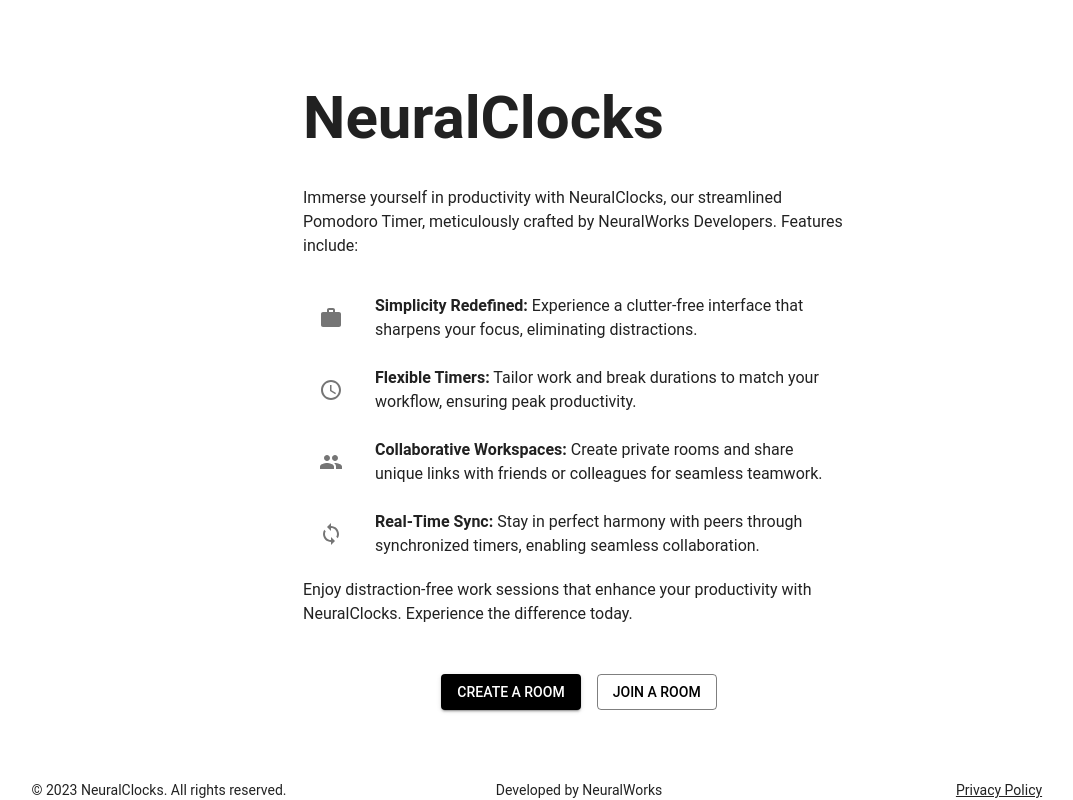
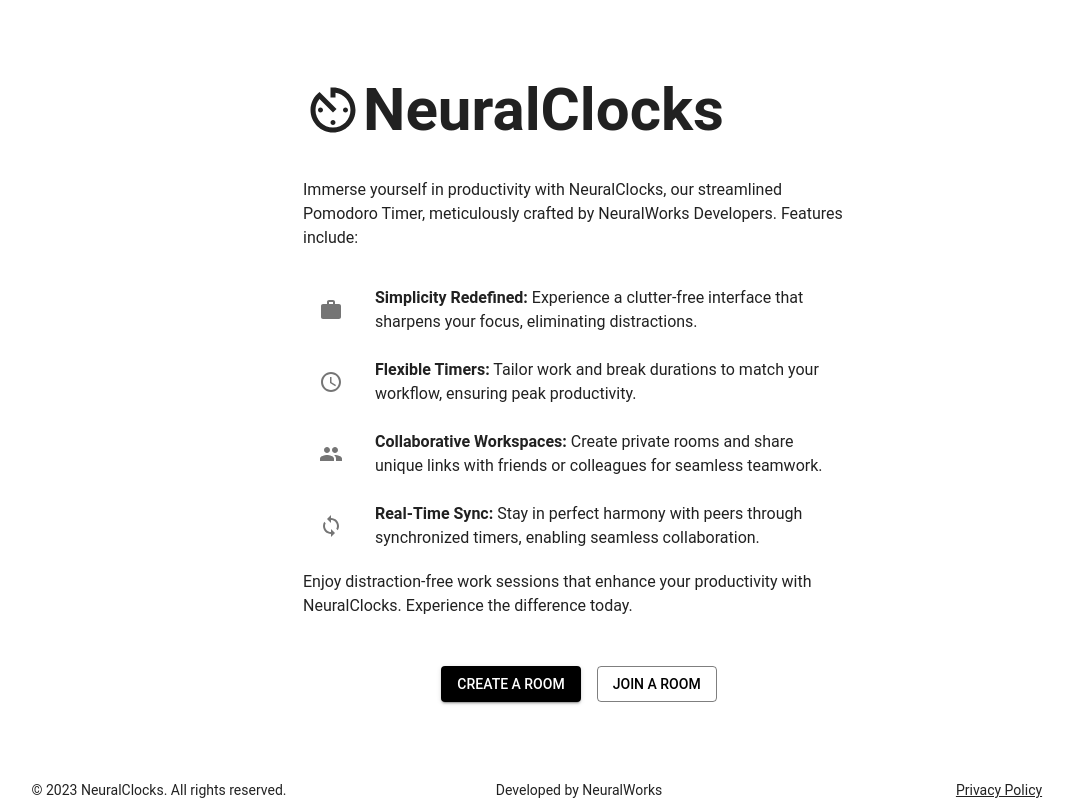
Before and after one commit to SebaaAguilera/pomodoro, a Next.js app: page / in a window 1280 px wide. Shown: the whole page, without its empty margins (61-1134 px from the left). Built offline with nearby package versions, Linux system fonts and the light colour scheme.

Commit message:
upd: title icon

```diff
--- /dev/null
+++ b/src/components/Home/CustomListItem.js
@@ -0,0 +1,23 @@
+import ListItem from '@mui/material/ListItem'
+import ListItemText from '@mui/material/ListItemText'
+import ListItemIcon from '@mui/material/ListItemIcon'
+
+/**
+ *
+ * CustomListItem, it wraps the item icon and content
+ * @component
+ */
+const  CustomListItem = ({ children, icon }) => {
+  return (
+    <ListItem>
+      <ListItemIcon>
+        {icon}
+      </ListItemIcon>
+      <ListItemText primaryTypographyProps={{ variant: 'body1' }}>
+        {children}
+      </ListItemText>
+    </ListItem>
+  )
+}
+
+export default CustomListItem
--- /dev/null
+++ b/src/components/Home/Title.js
@@ -0,0 +1,29 @@
+import { useTheme } from '@mui/material'
+import useMediaQuery from '@mui/material/useMediaQuery'
+import Typography from '@mui/material/Typography'
+import AvTimerIcon from '@mui/icons-material/AvTimer'
+
+/**
+ * Responsive Title component
+ * @component
+ */
+const Title = () => {
+
+  const theme = useTheme()
+  const isMobile = useMediaQuery(theme.breakpoints.down('sm'))
+  const variant = isMobile ? 'h3' : 'h2'
+
+  return (
+    <Typography
+      variant={variant}
+      component="div"
+      fontWeight={700}
+      sx={{ marginBottom: 4, display: 'flex', alignItems: 'center' }}
+    >
+      <AvTimerIcon fontSize="inherit"/>
+      NeuralClocks
+    </Typography>
+  )
+}
+
+export default Title
--- a/src/pages/index.js
+++ b/src/pages/index.js
@@ -2,33 +2,14 @@ import Typography from '@mui/material/Typography'
 import Button from '@mui/material/Button'
 import Box from '@mui/material/Box'
 import List from '@mui/material/List'
-import ListItem from '@mui/material/ListItem'
-import ListItemText from '@mui/material/ListItemText'
-import ListItemIcon from '@mui/material/ListItemIcon'
 import WorkIcon from '@mui/icons-material/Work'
 import AccessTimeIcon from '@mui/icons-material/AccessTime'
 import PeopleIcon from '@mui/icons-material/People'
 import SyncIcon from '@mui/icons-material/Sync'
 import Footer from '@/components/Footer'
 import ResponsiveContainer from '@/components/ResponsiveContainer'
-
-/**
- *
- * CustomListItem, it wraps the item icon and content
- * @component
- */
-function CustomListItem({ children, icon }) {
-  return (
-    <ListItem>
-      <ListItemIcon>
-        {icon}
-      </ListItemIcon>
-      <ListItemText primaryTypographyProps={{ variant: 'body1' }}>
-        {children}
-      </ListItemText>
-    </ListItem>
-  );
-}
+import Title from '@/components/Home/Title'
+import CustomListItem from '@/components/Home/CustomListItem'
 
 /**
  *
@@ -38,15 +19,8 @@ function CustomListItem({ children, icon }) {
 export default function Home() {
   return (
     <ResponsiveContainer maxWidth="sm">
-      <Box sx={{ paddingTop: 2, marginBottom: 4 }}>
-        <Typography
-          variant="h2"
-          component="div"
-          fontWeight={700}
-          sx={{ marginBottom: 4 }}
-          >
-          NeuralClocks
-        </Typography>
+      <Box sx={{ marginBottom: 4 }}>
+        <Title />
 
         <Typography variant="body1" paragraph>
           Immerse yourself in productivity with NeuralClocks, our streamlined Pomodoro Timer, meticulously crafted by NeuralWorks Developers. Features include:
```
Also changed, not shown: src/components/Header/index.js (+6 -2 lines).
